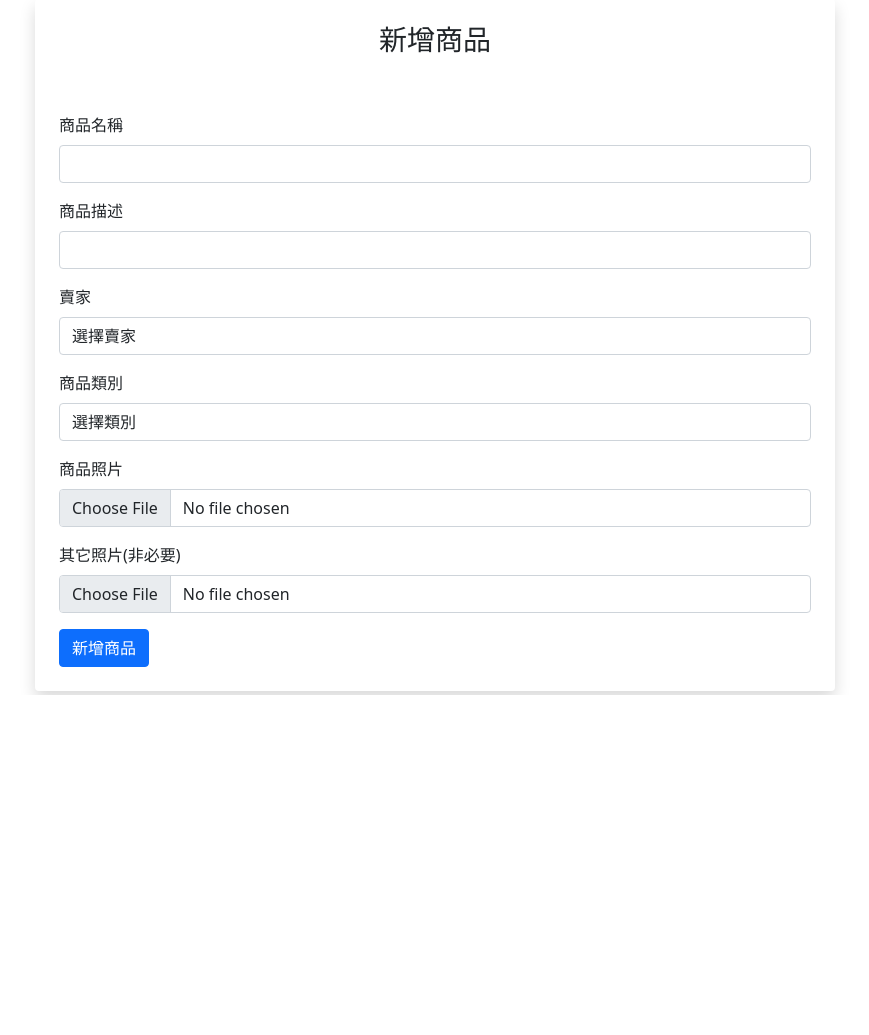
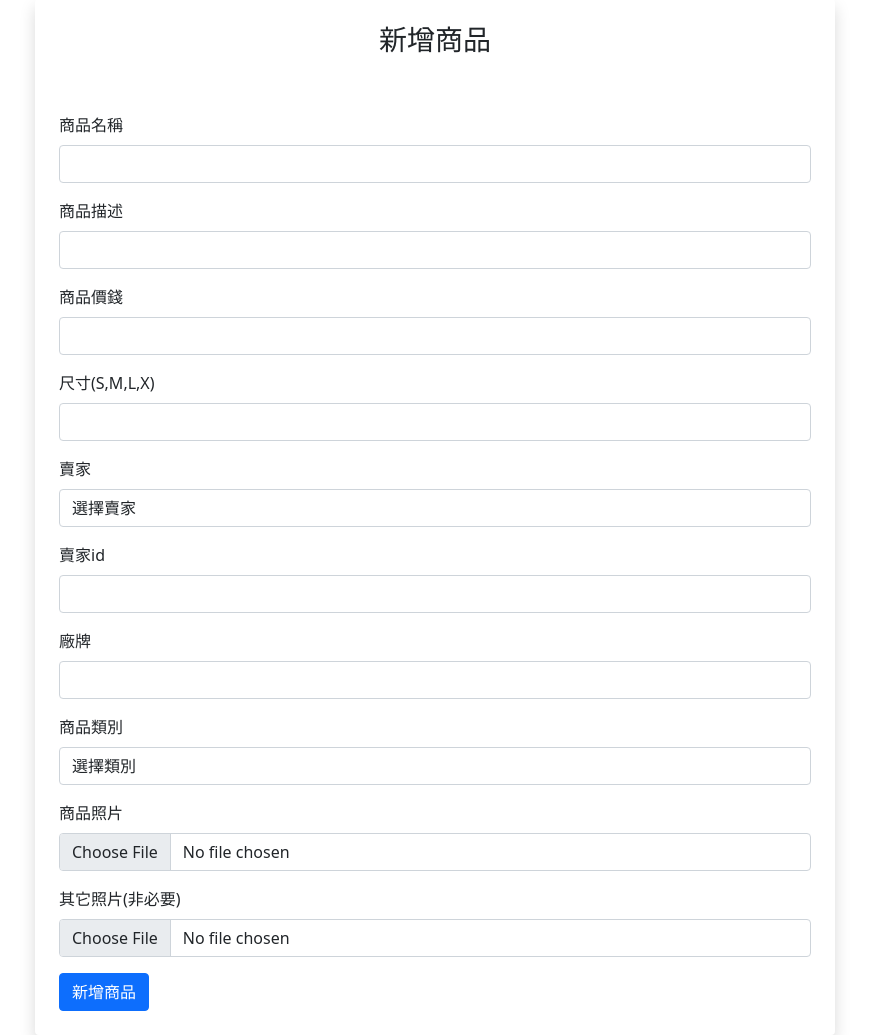
Before and after one commit to Shang47/DB_final_project, a PHP site: page /add-book.php in a window 1280 px wide. Shown: the part 105-1140 px from the top of the page, without its empty margins (47-916 px from the left). Before the commit the page ends 800 px from the top, so only its background shows below. Run offline with PHP 8.4, Linux system fonts and the light colour scheme; a user stored in the database is signed in; tables that the repository leaves empty hold one stand-in row (values such as "Sample post").

Commit message:
修改資料庫多個tables

```diff
--- a/add-book.php
+++ b/add-book.php
@@ -31,6 +31,10 @@ if (isset($_SESSION['user_id']) &&
     if (isset($_GET['author_id'])) {
     	$author_id = $_GET['author_id'];
     }else $author_id = 0;
+	$price = '';
+	$size = '';
+	$vendor_id='';
+	$brand = '';
 ?>
 
 <!DOCTYPE html>
@@ -124,6 +128,26 @@ if (isset($_SESSION['user_id']) &&
 
 		<div class="mb-3">
 		    <label class="form-label">
+		           商品價錢
+		           </label>
+		    <input type="text"
+		           class="form-control"
+		           value="<?=$price?>"
+		           name="book_price">
+		</div>
+
+		<div class="mb-3">
+		    <label class="form-label">
+		           尺寸(S,M,L,X)
+		           </label>
+		    <input type="text"
+		           class="form-control"
+		           value="<?=$size?>"
+		           name="size">
+		</div>
+
+		<div class="mb-3">
+		    <label class="form-label">
 		           賣家
 		           </label>
 		    <select name="book_author"
@@ -149,6 +173,26 @@ if (isset($_SESSION['user_id']) &&
 						</option>
 		    	   <?php }} } ?>
 		    </select>
+		</div>
+
+		<div class="mb-3">
+		    <label class="form-label">
+		           賣家id
+		           </label>
+		    <input type="text"
+		           class="form-control"
+		           value="<?=$vendor_id?>"
+		           name="vendor">
+		</div>
+
+		<div class="mb-3">
+		    <label class="form-label">
+		           廠牌
+		           </label>
+		    <input type="text"
+		           class="form-control"
+		           value="<?=$brand?>"
+		           name="brand">
 		</div>
 
 		<div class="mb-3">
```
Also changed, not shown: php/add-book.php (+18 -4 lines), uploads/cover/63b949a0cff893.82659662.jpg (added), uploads/cover/63b94b6628d799.04540093.jpg (added), uploads/cover/63b94c56dfdd90.49338730.jpg (added), uploads/cover/63b9507f2b4e00.95580548.png (added), uploads/cover/63b950b3a22cb0.54497611.png (added), uploads/cover/63b950d5878d97.74062845.png (added), uploads/files/63b949a0d0ade3.02228147.jpg (added), uploads/files/63b94b6629ccf1.16757007.jpg (added), uploads/files/63b94c56e0d263.27912733.jpg (added), uploads/files/63b950d5889975.06028390.png (added).
